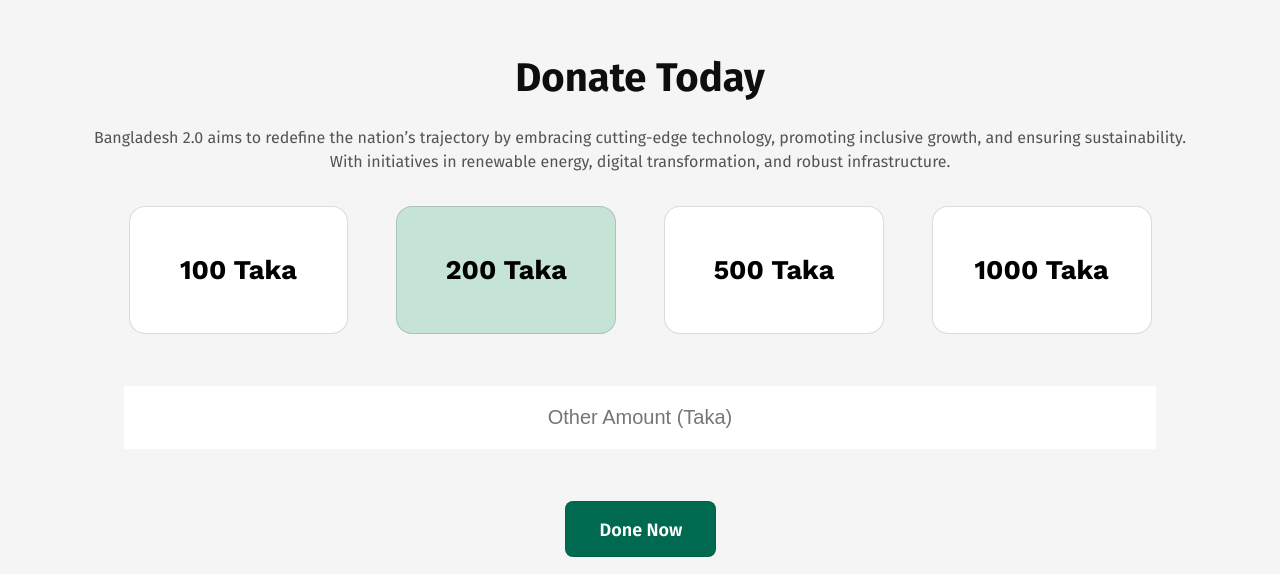
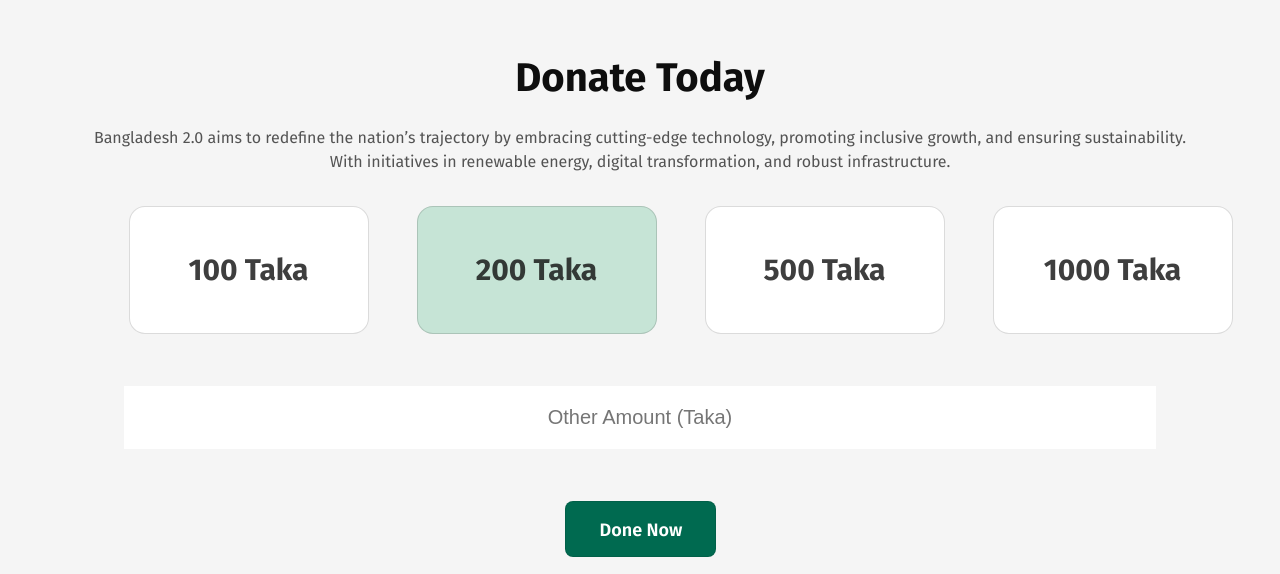
Before and after one commit to Farhan41229/New-Bangladesh, a plain HTML site: page index.html in a window 1280 px wide. Shown: the part 3361-3935 px from the top of the page. Drawn offline with nearby package versions, Linux system fonts and the light colour scheme.

Commit message:
Made some changes in the Donate Section

```diff
--- a/styles/styles.css
+++ b/styles/styles.css
@@ -450,7 +450,6 @@ body {
   justify-content: flex-start;
   align-items: center;
   gap: 24;
-  padding: 0px;
   margin: 32px 0px;
 }
 .dontae-cards {
@@ -466,7 +465,19 @@ body {
   border: 1px solid rgba(14, 14, 14, 0.15);
   border-radius: 16px;
   background: rgb(255, 255, 255);
-  font-size: 18px;
+}
+
+.dontae-cards h2 {
+  width: 160px;
+  height: 48px;
+  margin: 12px 0px;
+  color: rgba(14, 14, 14, 0.8);
+  font-family: Fira Sans;
+  font-size: 30px;
+  font-weight: 700;
+  line-height: 48px;
+  letter-spacing: 0%;
+  text-align: center;
 }
 
 .card-special {
```
